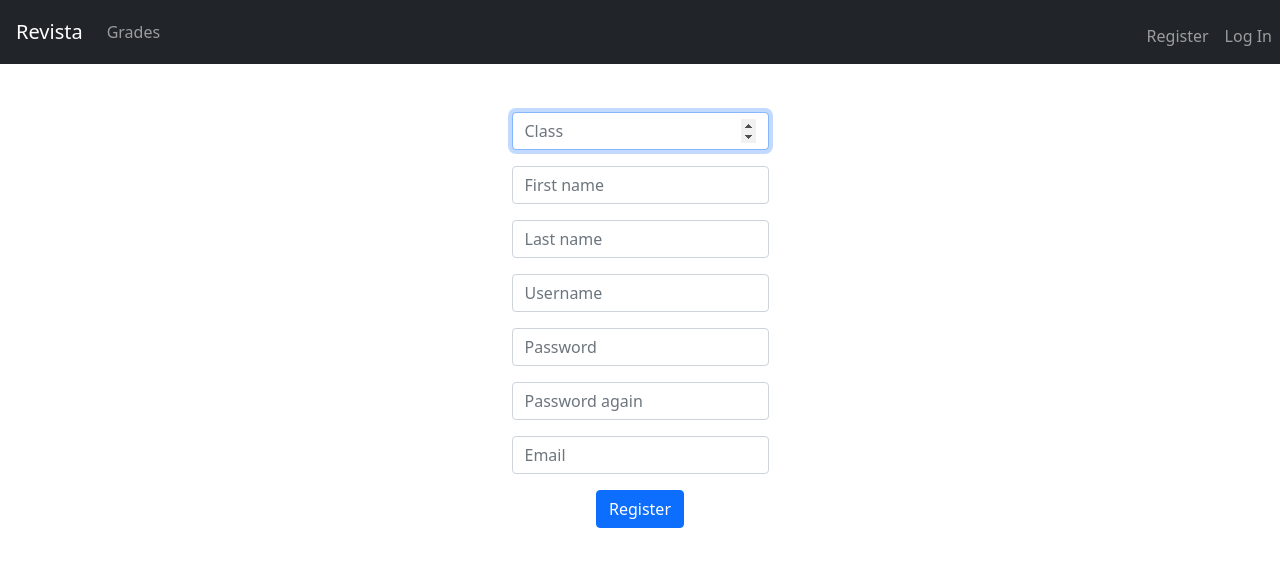
After one commit to medreres/first_web_app, a Flask app: page /register in a window 1280 px wide. The commit adds this page. Shown: the top 567 px of the page. Run offline with Flask 2, Linux system fonts and the light colour scheme.

Commit message:
Made registration form

```diff
--- /dev/null
+++ b/app/app.py
@@ -0,0 +1,134 @@
+from flask import *
+from flask_mail import *
+from random import *
+from helpers import *
+import sqlite3
+
+
+app = Flask(__name__)
+app.secret_key = "super secret key"
+app.config["MAIL_SERVER"] = 'smtp.gmail.com'
+app.config["MAIL_PORT"] = 465
+app.config["MAIL_USERNAME"] = 'kulchytskischool@gmail.com'
+app.config['MAIL_PASSWORD'] = 'Abcd2ef@'
+app.config['MAIL_USE_TLS'] = False
+app.config['MAIL_USE_SSL'] = True
+app.config["SESSION_PERMANENT"] = False
+app.config["SESSION_TYPE"] = "filesystem"
+mail = Mail(app)
+otp = randint(000000, 999999)
+
+app.config["TEMPLATES_AUTO_RELOAD"] = True
+
+
+# homepage
+@app.route("/")
+def homepage():
+    return render_template("homepage.html")
+
+
+# grades page
+@app.route("/grades")
+def grades():
+    return apology("TODO")
+
+# profile page
+
+
+@app.route("/profile")
+def profile():
+    return apology("TODO")
+
+
+# login page
+@app.route("/login", methods=["GET", "POST"])
+def login():
+    if request.method == "GET":
+        return render_template("login.html")
+    else:
+        print("  ")
+        return redirect("/")
+
+
+@app.route("/logout")
+def logout():
+    """Log user out"""
+
+    # Forget any user_id
+    session.clear()
+
+    # Redirect user to login form
+    return redirect("/")
+
+
+# register page
+@app.route("/register", methods=["GET", "POST"])
+def register():
+    if request.method == "GET":
+        return render_template("register.html")
+    else:
+        # opening db
+        con = sqlite3.connect('users.db')
+        cursorObj = con.cursor()
+
+        # getting username and stuff
+        session["year"] = request.form.get("class")
+        session["username"] = request.form.get("username")
+        cursorObj.execute("SELECT username FROM users")
+        usernames = cursorObj.fetchall()
+        # print(usernames)
+        for user in usernames:
+            if user[0] == session["username"]:
+                return apology("User with this username already exists!")
+        # checking passwords for similarity
+        if request.form.get("password") != request.form.get("password1"):
+            return apology("Passowrds don't match")
+        session["password"] = request.form.get("password")
+
+        # getting name
+        session["first_name"] = request.form.get("first_name")
+        session["last_name"] = request.form.get("last_name")
+
+        # checking if email already used
+        session["email"] = request.form.get("email")
+        emails = cursorObj.execute(
+            "SELECT email FROM users")
+        rows = cursorObj.fetchall()
+        for row in rows:
+            if(session["email"] == row[0]):
+                return apology("User with this email already exists!")
+        # sending validation code
+        msg = Message('OTP', sender='kulchytskischool@gmail.com',
+                      recipients=[session["email"]])
+        msg.body = str(otp)
+        mail.send(msg)
+    return render_template("/validate.html", code=otp, username=request.form.get("username"))
+
+
+# validating email
+@app.route('/validate', methods=["GET", "POST"])
+def validate():
+    if request.method == "POST":
+        user_otp = request.form['code']
+        if otp == int(user_otp):
+            flash("Your account is succesfully registered!")
+
+            con = sqlite3.connect('users.db')
+            cursorObj = con.cursor()
+            entities = (session["password"], session["username"], session["first_name"],
+                        session["last_name"], session["email"], 0, session["year"])
+            cursorObj.execute(
+                "INSERT INTO users(password, username, first_name, last_name, email, level, year) VALUES(?, ?, ?, ?, ?, ?, ?)", entities)
+            con.commit()
+
+            # getting user's id
+            print(session["username"])
+            cursorObj.execute(
+                "SELECT user_id FROM users WHERE username = ?", (session["username"],))
+            user_id = cursorObj.fetchall()
+            print(user_id)
+            session["user_id"] = user_id
+        else:
+            session.clear()
+            flash("Something went wrong!")
+    return redirect("/")
--- a/app/templates/layout.html
+++ b/app/templates/layout.html
@@ -1,57 +1,54 @@
 <!DOCTYPE html>
-
-<html lang="en">
+<html>
 
 <head>
-
+    <!-- Required meta tags -->
     <meta charset="utf-8">
     <meta name="viewport" content="initial-scale=1, width=device-width">
-
+    <!-- Bootstrap CSS -->
     <!-- http://getbootstrap.com/docs/5.1/ -->
     <link crossorigin="anonymous" href="https://cdn.jsdelivr.net/npm/bootstrap@5.1.3/dist/css/bootstrap.min.css"
         integrity="sha384-1BmE4kWBq78iYhFldvKuhfTAU6auU8tT94WrHftjDbrCEXSU1oBoqyl2QvZ6jIW3" rel="stylesheet">
     <script crossorigin="anonymous" src="https://cdn.jsdelivr.net/npm/bootstrap@5.1.3/dist/js/bootstrap.bundle.min.js"
         integrity="sha384-ka7Sk0Gln4gmtz2MlQnikT1wXgYsOg+OMhuP+IlRH9sENBO0LRn5q+8nbTov4+1p"></script>
 
-    <!-- https://favicon.io/emoji-favicons/money-bag/ -->
-    <link href="/static/favicon.ico" rel="icon">
-
-    <link href="/static/styles.css" rel="stylesheet">
-
-    <title>C$50 Finance: {% block title %}{% endblock %}</title>
-
+    <!-- icon of page -->
+    <link rel="icon" href="../static/icon.png">
+    <title>Revista{% block title %}{% endblock %}</title>
+    <!-- navbar -->
 </head>
 
 <body>
 
-    <nav class="bg-light border navbar navbar-expand-md navbar-light">
-        <div class="container-fluid">
-            <a class="navbar-brand" href="/"><span class="blue">C</span><span class="red">$</span><span
-                    class="yellow">5</span><span class="green">0</span> <span class="red">Finance</span></a>
-            <button aria-controls="navbar" aria-expanded="false" aria-label="Toggle navigation" class="navbar-toggler"
-                data-bs-target="#navbar" data-bs-toggle="collapse" type="button">
+    <nav class="navbar navbar-expand-lg navbar-dark bg-dark">
+        <a class="navbar-brand" style="margin-left: 1rem;" href="/">Revista</a>
+        <button class="navbar-toggler" type="button" data-toggle="collapse" data-target="#navbarNav"
+            aria-controls="navbarNav" aria-expanded="false" aria-label="Toggle navigation">
             <span class="navbar-toggler-icon"></span>
         </button>
-            <div class="collapse navbar-collapse" id="navbar">
+        <div class="collapse navbar-collapse" id="navbarNav">
+            <ul class="navbar-nav">
+                <li class="nav-item">
+                    <a class="nav-link" href="/grades">Grades</a>
+                </li>
+            </ul>
+        </div>
         {% if session["user_id"] %}
-                <ul class="navbar-nav me-auto mt-2">
-                    <li class="nav-item"><a class="nav-link" href="/quote">Quote</a></li>
-                    <li class="nav-item"><a class="nav-link" href="/buy">Buy</a></li>
-                    <li class="nav-item"><a class="nav-link" href="/sell">Sell</a></li>
-                    <li class="nav-item"><a class="nav-link" href="/history">History</a></li>
-                </ul>
-                <ul class="navbar-nav ms-auto mt-2">
-                    <li class="nav-item"><a class="nav-link" href="/logout">Log Out</a></li>
-                </ul>
-
+        <div id="navbarNav">
+            <ul class="navbar-nav">
+                <li class="nav-item">
+                    <a class="nav-link" href="/profile">Profile</a>
+                </li>
+                <li class="nav-item">
+                    <a class="nav-link" href="/logout">Log Out</a>
+                </li>
+        </div>
         {% else %}
         <ul class="navbar-nav ms-auto mt-2">
             <li class="nav-item"><a class="nav-link" href="/register">Register</a></li>
             <li class="nav-item"><a class="nav-link" href="/login">Log In</a></li>
         </ul>
         {% endif %}
-            </div>
-        </div>
     </nav>
 
     {% if get_flashed_messages() %}
@@ -61,16 +58,11 @@
         </div>
     </header>
     {% endif %}
-
     <main class="container py-5 text-center">
         {% block main %}
         {% endblock %}
-        <h1>настя я шось зробив!!!</h1>
     </main>
 
-    <footer class="mb-5 small text-center text-muted">
-        Data provided by <a href="https://iexcloud.io/">IEX</a>
-    </footer>
 
 </body>
 
--- /dev/null
+++ b/app/templates/register.html
@@ -0,0 +1,36 @@
+{% extends "layout.html" %}
+{% block title %}
+: Register
+{% endblock %}
+{% block main %}
+<form action="/register" method="post">
+    <div class="mb-3">
+        <input class="form-control mx-auto w-auto" id="class" name="class" placeholder="Class" autofocus autocomplete="off"
+            type="number" max="11" required>
+    </div>
+    <div class="mb-3">
+        <input class="form-control mx-auto w-auto" id="first_name" name="first_name" placeholder="First name" type="text" required
+            autocomplete="off">
+    </div>
+    <div class="mb-3">
+        <input class="form-control mx-auto w-auto" id="last_name" name="last_name" placeholder="Last name" type="text" required
+            autocomplete="off">
+    </div>
+    <div class="mb-3">
+        <input autocomplete="off" class="form-control mx-auto w-auto" id="username" name="username"
+            placeholder="Username" type="text" required>
+    </div>
+    <div class="mb-3">
+        <input class="form-control mx-auto w-auto" id="password" name="password" placeholder="Password" type="password"
+            required>
+    </div>
+    <div class="mb-3">
+        <input class="form-control mx-auto w-auto" id="password1" name="password1" placeholder="Password again" type="password"
+            required>
+    </div>
+    <div class="mb-3">
+        <input class="form-control mx-auto w-auto" id="email" name="email" placeholder="Email" type="email" required>
+    </div>
+    <button class="btn btn-primary" type="submit">Register</button>
+</form>
+{% endblock %}
```
Also changed, not shown: app/helpers.py (added, +16 -0 lines), app/main.py (deleted, +0 -7 lines), app/static/styles.css (added, +21 -0 lines), app/templates/apology.html (added, +12 -0 lines), app/templates/grades.html (added, +7 -0 lines), app/templates/homepage.html (added, +7 -0 lines), app/templates/login.html (added, +16 -0 lines), app/templates/validate.html (added, +13 -0 lines), app/static/icon.png (added), app/users.db (added), 3 other files. Lines whose indentation alone changed are shown as unchanged.
